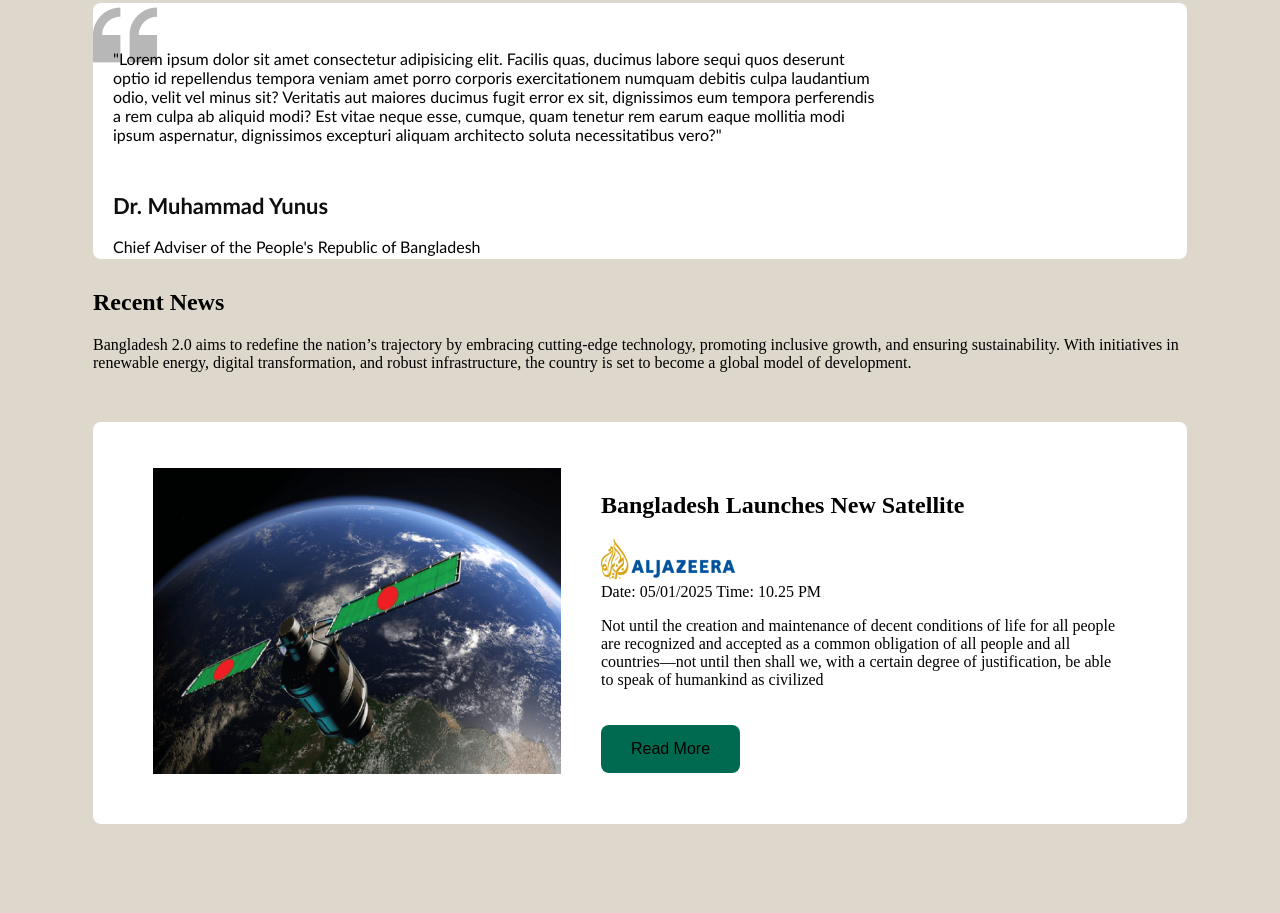
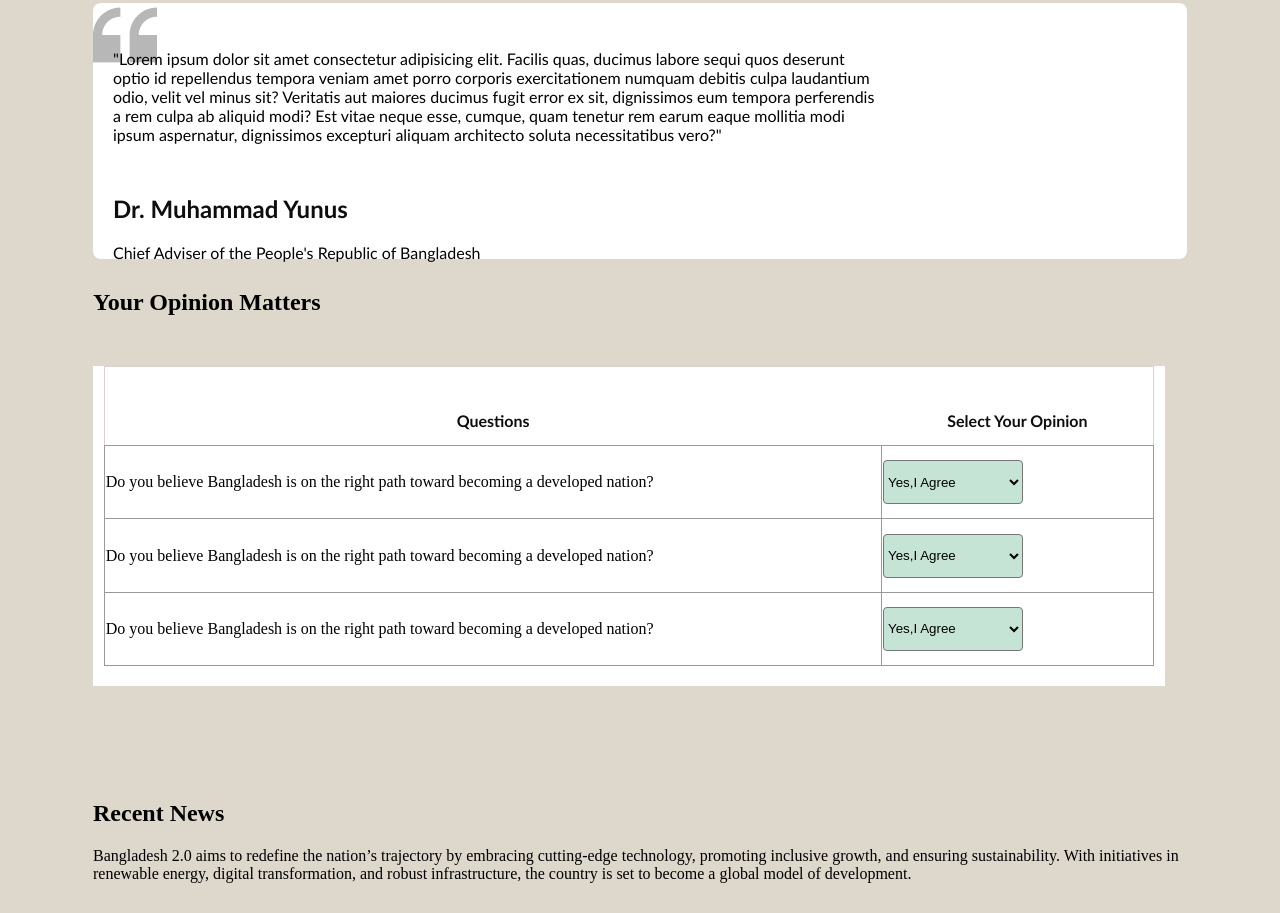
Before and after one commit to abdurrashad/assignment-01-repo, a plain HTML site: page index.html in a window 1280 px wide. Shown: the part 1921-2834 px from the top of the page. Drawn offline with Linux system fonts and the light colour scheme.

Commit message:
complete table

```diff
--- a/index.html
+++ b/index.html
@@ -88,6 +88,46 @@
             </div>
         </section>
 
+        <!-- table -->
+         <section class="table-section">
+            <h1 class="main-title">Your Opinion Matters</h1>
+            <div class="sub-opinion">
+                <table class="table-box">
+                    <tr class="row">
+                        <th class="title">Questions</th>
+                        <th class="title">Select Your Opinion</th>
+                    </tr>
+                    <tr class="row">
+                        <td>Do you believe Bangladesh is on the right path toward becoming a developed nation?</td>
+                        <td>
+                            <select class="option-box" name="" id="">
+                                <option value="">Yes,I Agree</option>
+                                <option value="">No</option>
+                            </select>
+                        </td>
+                    </tr>
+                    <tr class="row">
+                        <td>Do you believe Bangladesh is on the right path toward becoming a developed nation?</td>
+                        <td>
+                            <select class="option-box" name="" id="">
+                                <option value="">Yes,I Agree</option>
+                                <option value="">No</option>
+                            </select>
+                        </td>
+                    </tr>
+                    <tr class="row">
+                        <td>Do you believe Bangladesh is on the right path toward becoming a developed nation?</td>
+                        <td>
+                            <select class="option-box" name="" id="">
+                                <option value="">Yes,I Agree</option>
+                                <option value="">No</option>
+                            </select>
+                        </td>
+                    </tr>
+                </table>
+            </div>
+         </section>
+
         <!-- Recent News -->
 
         <section class="news">
--- a/style.css
+++ b/style.css
@@ -32,7 +32,7 @@
     color: #0E0E0E;
 }
 .title{
-    font-size: 22px;
+    font-family: 'Gill Sans', 'Gill Sans MT', Calibri, 'Trebuchet MS', sans-serif;
     font-weight: bold;
     color: #0E0E0E;
     padding-top: 30px;
@@ -169,6 +169,49 @@
     gap: 10px;
 
 }
+
+/* table style */
+
+.table-section{
+    height: 481px;
+    align-items: center;
+    justify-content: center;
+    margin: 0px 85px 30px 85px;
+
+}
+.sub-opinion{
+    height: 320px;
+    width: 98%;
+    background-color: #FFFFFF;
+    align-items: center;
+    justify-content:center;
+}
+.table-box{
+    height: 300px;
+    border: 1px solid rgb(221, 208, 208);
+    border-collapse: collapse;
+    padding-top: 30px ;
+    justify-content: space-between;
+    width: 98%;
+    margin: 50px auto 0 auto;
+
+}
+.option-box{
+    height: 44px;
+    width: 140px;
+    margin-right: 50px;
+    align-items: center;
+    border-radius: 4px;
+    background-color: #C6E4D6;
+}
+td{
+    border: 1px solid rgb(154, 154, 154);
+    align-items: center;
+}
+table{
+    margin-top: 50px;
+}
+
 /* Recent News style */
 .news{
     height: 1406px;
```
